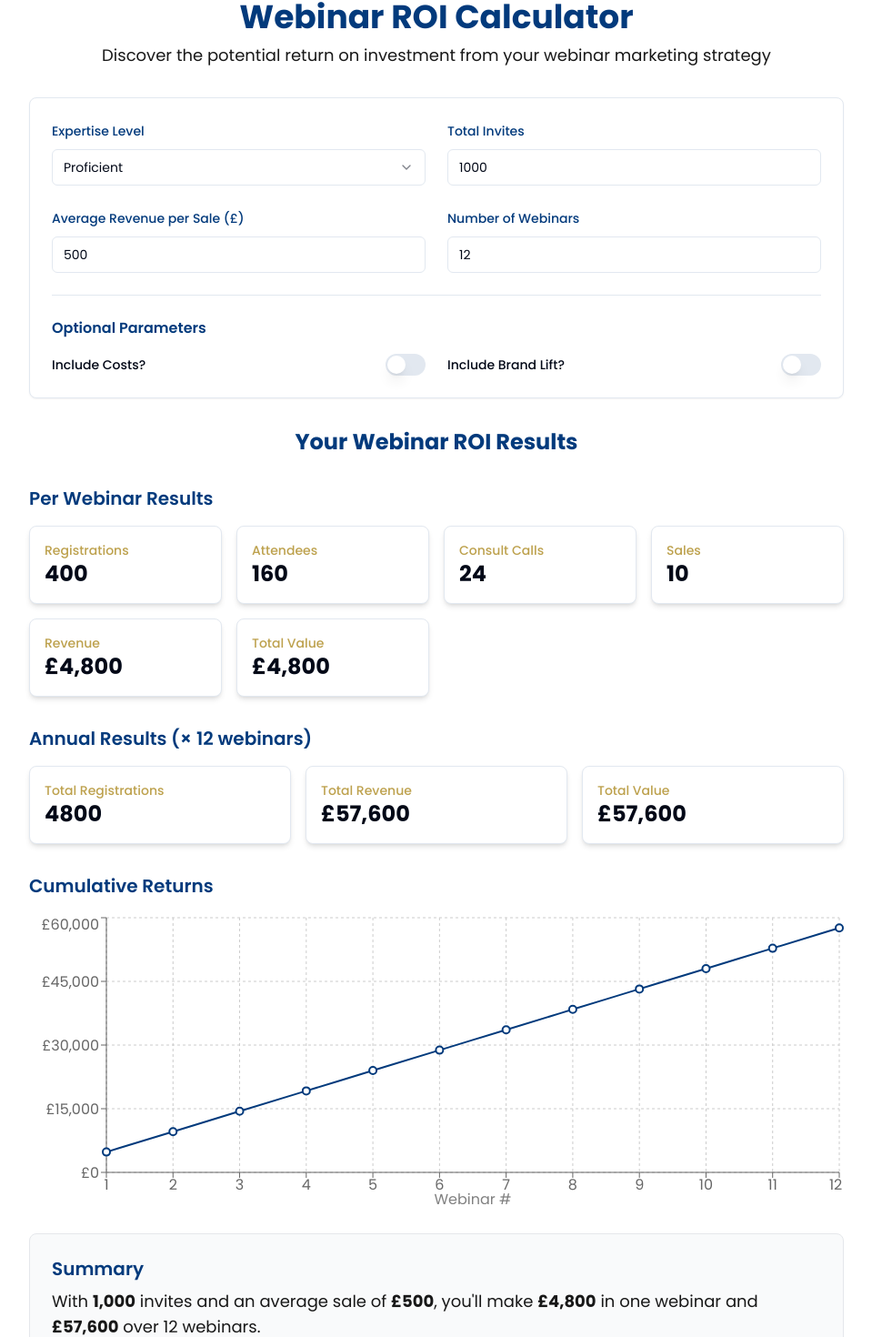
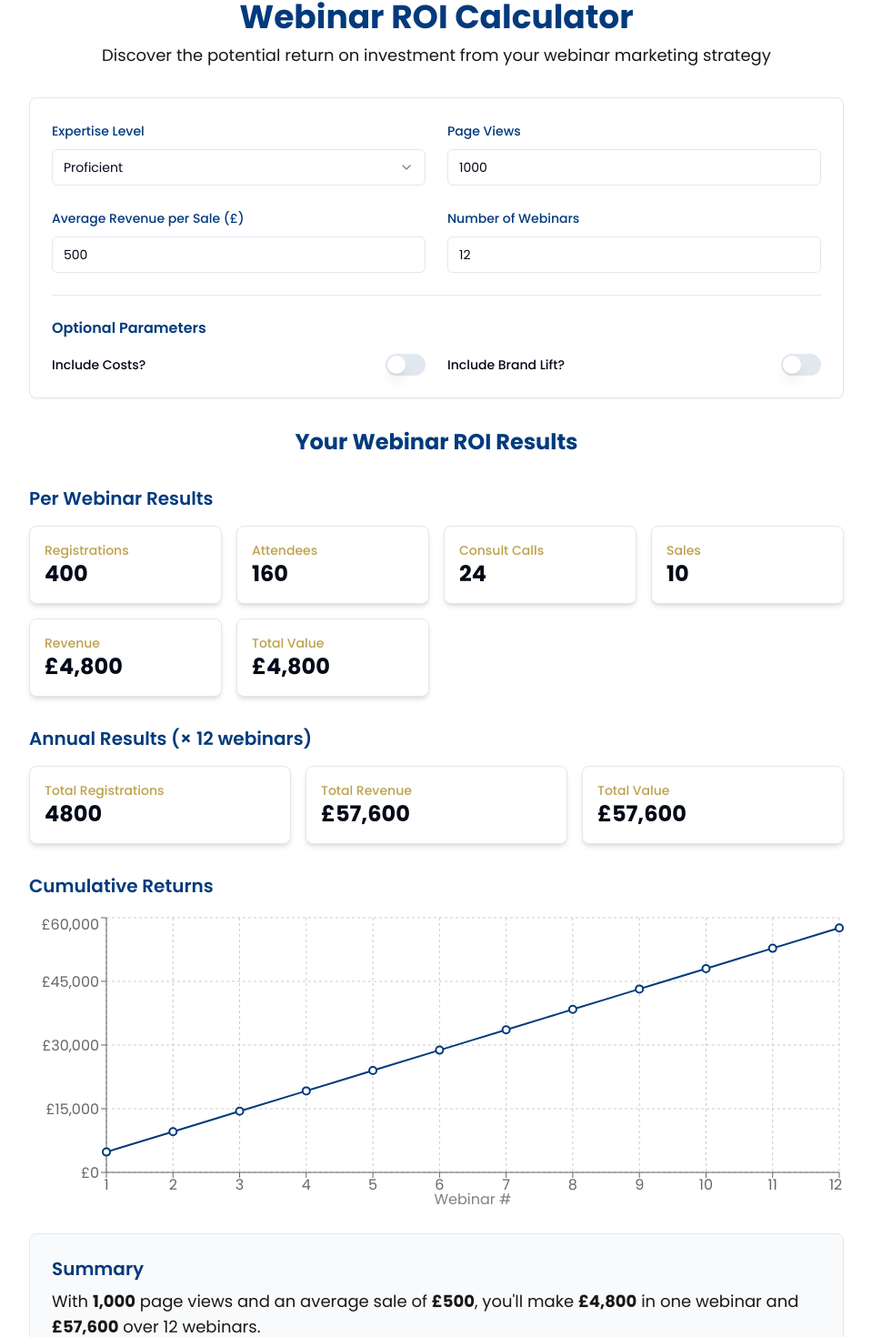
Before and after one commit to simonegtex/webinar-roi-wizard, a React (Vite) app: page / in a window 1280 px wide. Shown: the part 129-1599 px from the top of the page at 91% size, without its empty margins (160-1119 px from the left). Built offline with nearby package versions, Linux system fonts and the light colour scheme.

Commit message:
Rename "Total Invites" to "Page Views"
Update the label and related variables in the UI to reflect the change from "Total Invites" to "Page Views".

```diff
--- a/src/components/WebinarCalculator.tsx
+++ b/src/components/WebinarCalculator.tsx
@@ -1,4 +1,3 @@
-
 import React, { useState, useEffect } from "react";
 import { Card, CardContent } from "@/components/ui/card";
 import { Select, SelectContent, SelectItem, SelectTrigger, SelectValue } from "@/components/ui/select";
@@ -21,7 +20,7 @@ const WebinarCalculator: React.FC<WebinarCalculatorProps> = ({
   bookingUrl = "https://calendly.com/example/webinar-strategy-call"
 }) => {
   const [expertise, setExpertise] = useState<ExpertiseLevel>("Proficient");
-  const [invites, setInvites] = useState<number>(1000);
+  const [pageViews, setPageViews] = useState<number>(1000);
   const [avgSaleValue, setAvgSaleValue] = useState<number>(500);
   const [webinarsPerYear, setWebinarsPerYear] = useState<number>(12);
 
@@ -49,7 +48,7 @@ const WebinarCalculator: React.FC<WebinarCalculatorProps> = ({
   useEffect(() => {
     calculateResults();
   }, [
-    expertise, invites, avgSaleValue, webinarsPerYear,
+    expertise, pageViews, avgSaleValue, webinarsPerYear,
     customPageConv, customShowUp, customConsult, customSale,
     includeCosts, includeBrand,
     platformCost, adSpend, staffingCost, brandValue
@@ -77,8 +76,8 @@ const WebinarCalculator: React.FC<WebinarCalculatorProps> = ({
                  : expertise === 'Expert' ? 0.60
                  : customSale / 100;
 
-    // Core calculations for a single webinar
-    const registrations = invites * pageConv;
+    // Core calculations for a single webinar - replace invites with pageViews
+    const registrations = pageViews * pageConv;
     const attendees = registrations * showUpRate;
     const consultCalls = attendees * consultConv;
     const sales = consultCalls * saleConv;
@@ -139,7 +138,7 @@ const WebinarCalculator: React.FC<WebinarCalculatorProps> = ({
       onSubmit({
         inputs: {
           expertise,
-          invites,
+          pageViews,
           avgSaleValue,
           webinarsPerYear,
           includeCosts,
@@ -165,7 +164,7 @@ const WebinarCalculator: React.FC<WebinarCalculatorProps> = ({
       utm_source: 'roi_calculator',
       utm_medium: 'website',
       utm_campaign: 'webinar_strategy',
-      utm_content: `${expertise}_${invites}_${avgSaleValue}_${webinarsPerYear}`
+      utm_content: `${expertise}_${pageViews}_${avgSaleValue}_${webinarsPerYear}`
     }).toString();
 
     // Open the booking URL with UTM parameters
@@ -210,15 +209,15 @@ const WebinarCalculator: React.FC<WebinarCalculatorProps> = ({
               </Select>
             </div>
 
-            {/* Invite List Size */}
+            {/* Page Views (formerly Invite List Size) */}
             <div className="space-y-2">
-              <Label htmlFor="invites" className="text-brand-blue font-medium">Total Invites</Label>
+              <Label htmlFor="pageViews" className="text-brand-blue font-medium">Page Views</Label>
               <Input
-                id="invites"
+                id="pageViews"
                 type="number"
                 min="1"
-                value={invites}
-                onChange={(e) => setInvites(Number(e.target.value))}
+                value={pageViews}
+                onChange={(e) => setPageViews(Number(e.target.value))}
               />
             </div>
 
@@ -512,11 +511,11 @@ const WebinarCalculator: React.FC<WebinarCalculatorProps> = ({
                     label={{ value: 'Webinar #', position: 'insideBottom', offset: -5 }}
                   />
                   <YAxis
-                    tickFormatter={(value) => `£${formatCurrency(value)}`}
+                    tickFormatter={(value) => `£${formatCurrency(Number(value))}`}
                     width={80}
                   />
                   <Tooltip
-                    formatter={(value) => [`£${formatCurrency(value)}`, undefined]}
+                    formatter={(value) => [`£${formatCurrency(Number(value))}`, undefined]}
                     labelFormatter={(label) => `Webinar ${label}`}
                   />
                   <Line
@@ -548,7 +547,7 @@ const WebinarCalculator: React.FC<WebinarCalculatorProps> = ({
           <div className="bg-gray-50 p-6 rounded-lg border border-gray-200 my-8">
             <h3 className="text-xl font-semibold mb-2 text-brand-blue">Summary</h3>
             <p className="text-lg text-text">
-              With <strong>{invites.toLocaleString()}</strong> invites and an average sale of <strong>£{avgSaleValue.toLocaleString()}</strong>,
+              With <strong>{pageViews.toLocaleString()}</strong> page views and an average sale of <strong>£{avgSaleValue.toLocaleString()}</strong>,
               you'll make <strong>£{formatCurrency(results.single.revenue)}</strong> in one webinar
               and <strong>£{formatCurrency(results.annual.revenue)}</strong> over {webinarsPerYear} webinars
               {includeCosts && ` — after costs, that's £${formatCurrency(results.annual.profit)} profit`}
```
